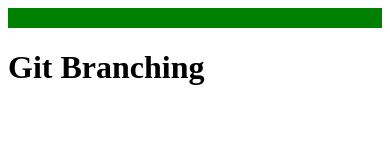
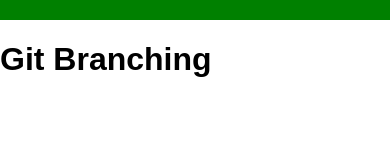
Before and after one commit to imma-ij/git-branching, a plain HTML site: page index.html in a window 390 px wide. Drawn offline with Linux system fonts and the light colour scheme.

```diff
--- a/style.css
+++ b/style.css
@@ -1,4 +1,12 @@
-nav {
+/* style.css*/
+
+body {
+    margin: 0;
+    padding: 0;
+    font-family: Arial, sans-serif;
+  }
+
+  nav {
     background-color: green;
     color: white;
     display: flex;
@@ -6,6 +14,7 @@ nav {
     align-items: center;
     padding: 10px 20px;
   }
+
   .logo {
     font-size: 1.5rem;
   }
@@ -42,8 +51,7 @@ nav {
     display: none;
   }
 
-  @media (max-width: 768px)
-   {}
+  @media (max-width: 768px) {
     .checkbtn {
       display: block;
       order: 1;
@@ -71,3 +79,8 @@ nav {
     ul li a {
       font-size: 20px;
     }
+
+    #check:checked ~ ul {
+      right: 0;
+    }
+  }
```
